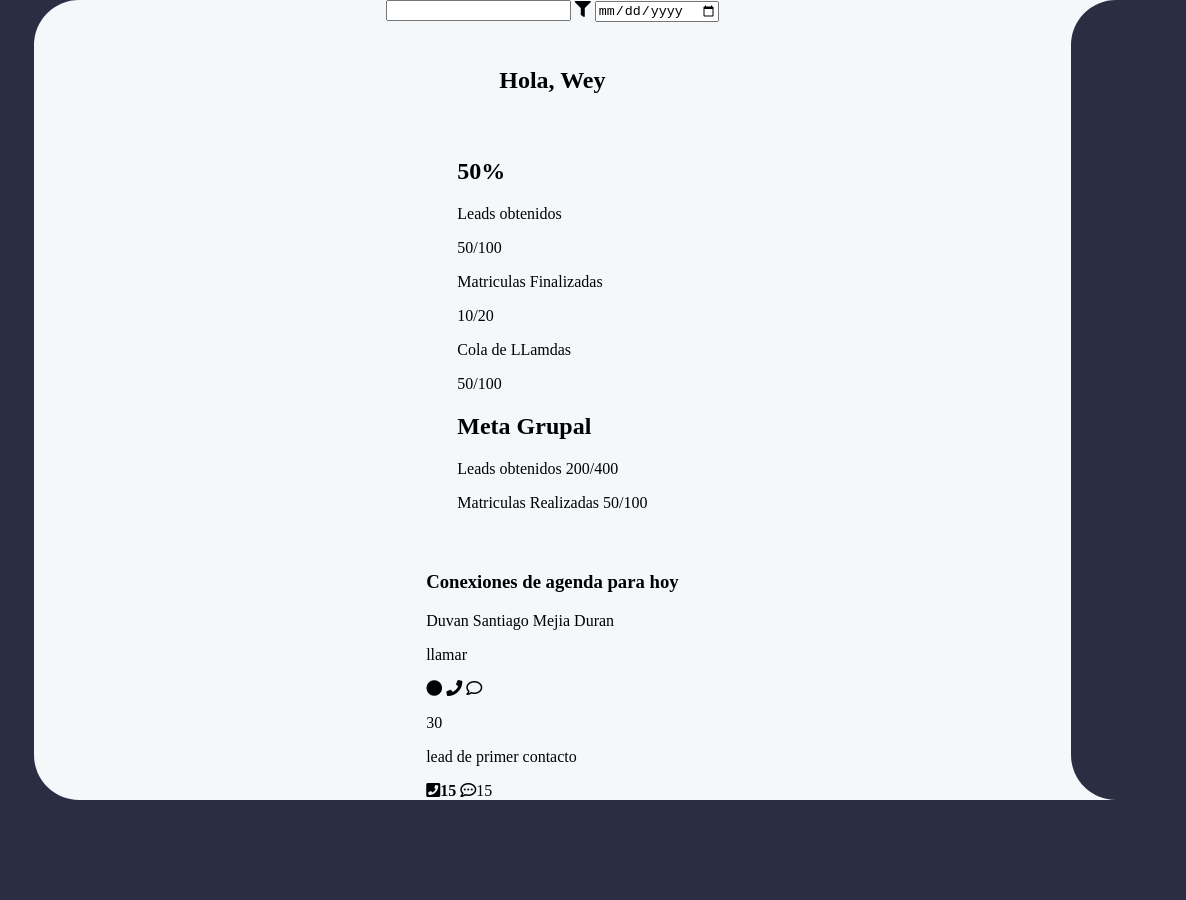
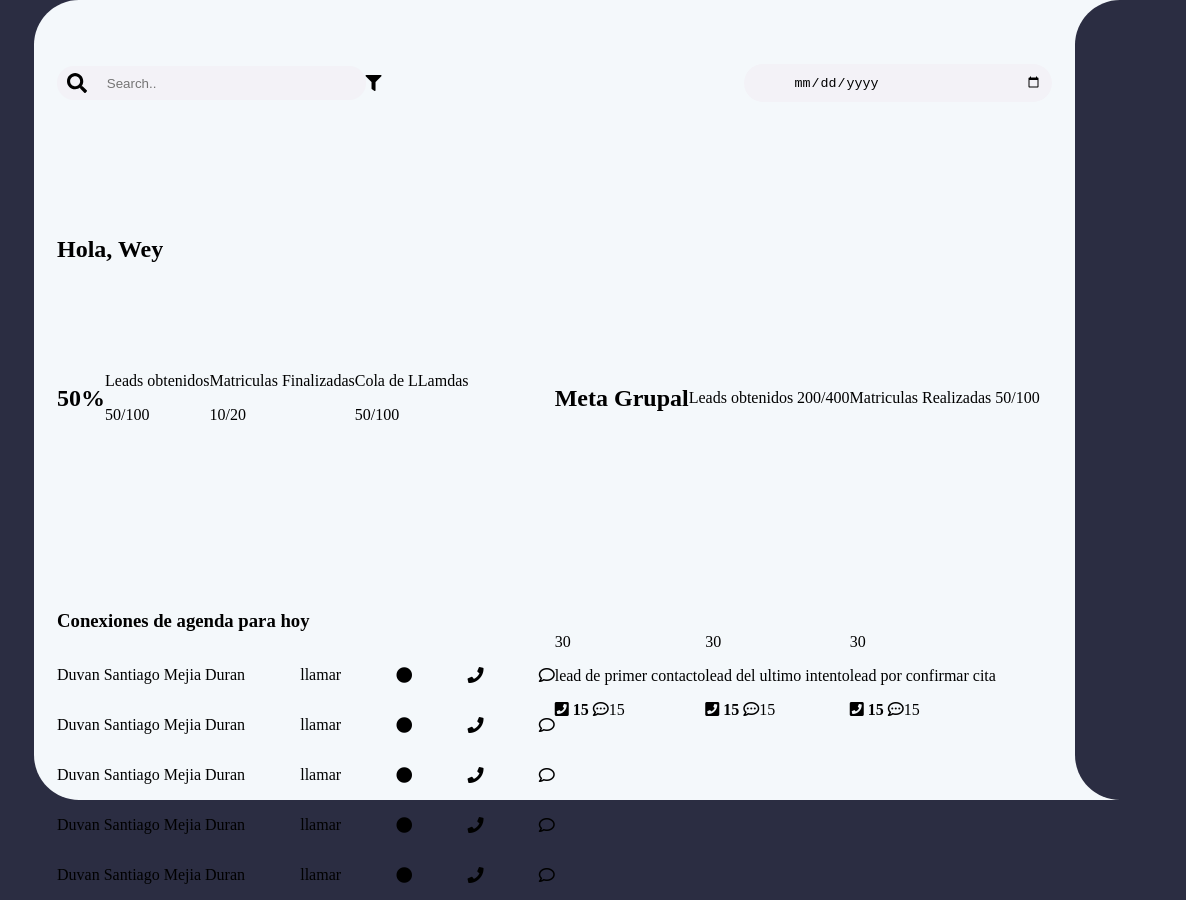
Before and after one commit to SantyM19/Ket-KuepaEduTech, a plain HTML site: page index.html in a window 1280 px wide. Shown: the full height of the page, 94-1280 px from the left. Before the commit the page ends 800 px from the top, so only its background shows below. Drawn offline with Linux system fonts and the light colour scheme.

Commit message:
Add CSS Code for Task Section

```diff
--- a/index.html
+++ b/index.html
@@ -38,27 +38,37 @@
     <main>
         <section class="tasks" >
             <form action="">
-                <input type="text">
+                <div class="containerr uno">
+                    <input type="text" placeholder="Search..">
                     <i class="fas fa-filter"></i>
+                </div>
+                <div class="containerr dos">
                     <input type="date">
+                </div>
             </form>
             <h1>Hola, <span>Wey</span></h1>
             <div class="percentages">
-                <div class="percentage">
+                <div class="percentage containerr">
                     <div class="percentNum">
                         <h2>50%
                         </h2>
                     </div>
                     <div class="inf">
+                        <div class="card">
                             <p>Leads obtenidos</p>
                             <p>50/100</p>
+                        </div>
+                        <div class="card">
                             <p>Matriculas Finalizadas</p>
                             <p>10/20</p>
+                        </div>
+                        <div class="card">
                             <p>Cola de LLamdas</p>
                             <p>50/100</p>
                         </div>
                     </div>
-                <div class="metaG">
+                </div>
+                <div class="metaG containerr">
                     <h2>Meta Grupal</h2>
                     <p>Leads obtenidos 200/400</p>
                     <div class="LeadObtenidos"></div>
@@ -77,6 +87,34 @@
                         <i class="fas fa-phone"></i>
                         <i class="far fa-comment"></i>
                     </div>
+                    <div class="userCall">
+                        <p class="name">Duvan Santiago Mejia Duran</p>
+                        <p class="status">llamar</p>
+                        <i class="fas fa-circle"></i>
+                        <i class="fas fa-phone"></i>
+                        <i class="far fa-comment"></i>
+                    </div>
+                    <div class="userCall">
+                        <p class="name">Duvan Santiago Mejia Duran</p>
+                        <p class="status">llamar</p>
+                        <i class="fas fa-circle"></i>
+                        <i class="fas fa-phone"></i>
+                        <i class="far fa-comment"></i>
+                    </div>
+                    <div class="userCall">
+                        <p class="name">Duvan Santiago Mejia Duran</p>
+                        <p class="status">llamar</p>
+                        <i class="fas fa-circle"></i>
+                        <i class="fas fa-phone"></i>
+                        <i class="far fa-comment"></i>
+                    </div>
+                    <div class="userCall">
+                        <p class="name">Duvan Santiago Mejia Duran</p>
+                        <p class="status">llamar</p>
+                        <i class="fas fa-circle"></i>
+                        <i class="fas fa-phone"></i>
+                        <i class="far fa-comment"></i>
+                    </div>
                 </div>
                 <div class="planToday">
                     <div class="leads">
@@ -84,9 +122,26 @@
                             <p>30</p>
                         </div>
                         <p>lead de primer contacto</p>
-                        <i class="fas fa-phone-square">15</i>
+                        <i class="fas fa-phone-square"> 15</i>
                         <i class="far fa-comment-dots">15</i>
                     </div>
+                    <div class="leads">
+                        <div class="lead">
+                            <p>30</p>
+                        </div>
+                        <p>lead del ultimo intento</p>
+                        <i class="fas fa-phone-square"> 15</i>
+                        <i class="far fa-comment-dots">15</i>
+                    </div>
+                    <div class="leads">
+                        <div class="lead">
+                            <p>30</p>
+                        </div>
+                        <p>lead por confirmar cita</p>
+                        <i class="fas fa-phone-square"> 15</i>
+                        <i class="far fa-comment-dots">15</i>
+                    </div>
+
                 </div>
             </div>
         </section>
--- a/styles/Style.css
+++ b/styles/Style.css
@@ -111,14 +111,110 @@ main{
     flex-direction: column;
 }
 
+/*----  Tasks  -----------------------------------------------------------*/
+
 .tasks{
+    display: flex;
+    align-items: center;
+    flex-direction: column;
+    width: 90%;
+    height: 100%;
+    padding: 5%;
+}
+
+/*---------  form  -------------*/
+
+form{
+    display: flex;
+    align-items: center;
+    flex-direction: row;
+    width: 100%;
+    height: 5%;
+}
+
+input{
+    background-color: #f3f2f7;
+    border: none;
+    border-radius: 15px;
+    width: 70%;
+    padding: 2% 2% 2% 10%;
+}
+
+.uno input{
+    background-image: url("../img/search-solid.svg");
+    background-size: 15px 15px;
+    background-repeat: no-repeat;
+    background-position-y: center;
+    background-position-x: 5px;
+}
+
+
+
+.containerr{
+    width: 50%;
+    display: flex;
+    align-items: center;
+    flex-direction: row;
+}
+
+.dos{
+    justify-content: end;
+}
+
+/*---------  Title  -------------*/
+
+h1{
+    width: 100%;
+    justify-self: start;
+}
+
+/*---------  Percentage  -------------*/
+.percentages{
+    display: flex;
+    align-items: center;
+    flex-direction: row;
+    width: 100%;
+}
+
+.inf{
+    display: flex;
+    align-items: center;
+    flex-direction: row;
+    flex-wrap: wrap;
+}
+
+/*---------  Other  -------------*/
+.other{
     display: flex;
     align-items: center;
     justify-content: space-between;
     flex-direction: column;
     width: 100%;
-    height: 100%;
 }
+
+.userCall{
+    display: flex;
+    align-items: center;
+    flex-direction: row;
+    justify-content: space-between;
+    width: 100%;
+}
+
+.agend{
+    width: 100%;
+    height: 50%;
+}
+
+.planToday{
+    width: 100%;
+    height: 50%;
+    display: flex;
+    align-items: center;
+    flex-direction: row;
+    flex-wrap: wrap;
+}
+
+/*----  Messages  -----------------------------------------------------------*/
 
 .message{
     background-color: var(--main);
--- a/styles/desktopStyle.css
+++ b/styles/desktopStyle.css
@@ -59,10 +59,45 @@
        flex-direction: row;
     }
 
+    /*----  Tasks  -----------------------------------------------------------*/
+
     .tasks{
         justify-content: space-between;
         width: 90%;
+        padding: 2%;
     }
+
+    /*---------  form  -------------*/
+
+    form{
+        height: 15%;
+    }
+
+    input{
+        border-radius: 25px;
+        width: 50%;
+    }
+
+    .uno input{
+        background-size: 20px 20px;
+        background-position-x: 10px;
+    }
+
+    /*---------  Other  -------------*/
+    .other{
+        flex-direction: row;
+    }
+
+    .agend{
+        width: 100%;
+        height: 50%;
+    }
+    .planToday{
+        width: 100%;
+        height: 50%;
+    }
+
+    /*----  Messages  -----------------------------------------------------------*/
 
     .message{
         background-color: var(--main);
```
Also changed, not shown: img/search-solid.svg (added). Lines whose indentation alone changed are shown as unchanged.
